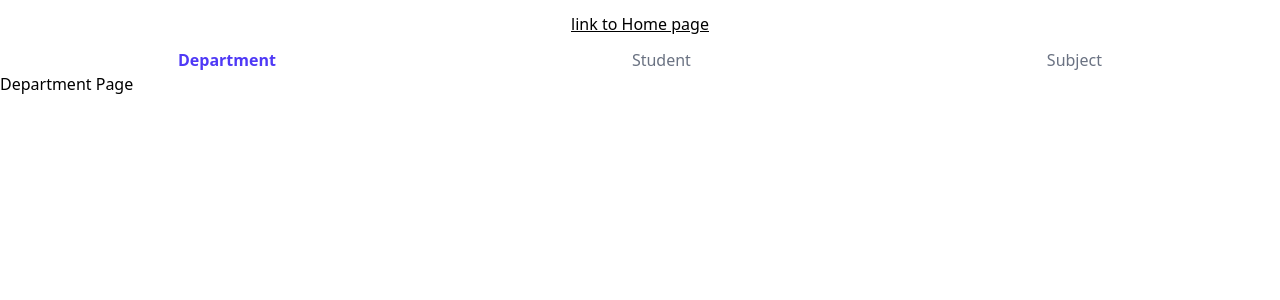
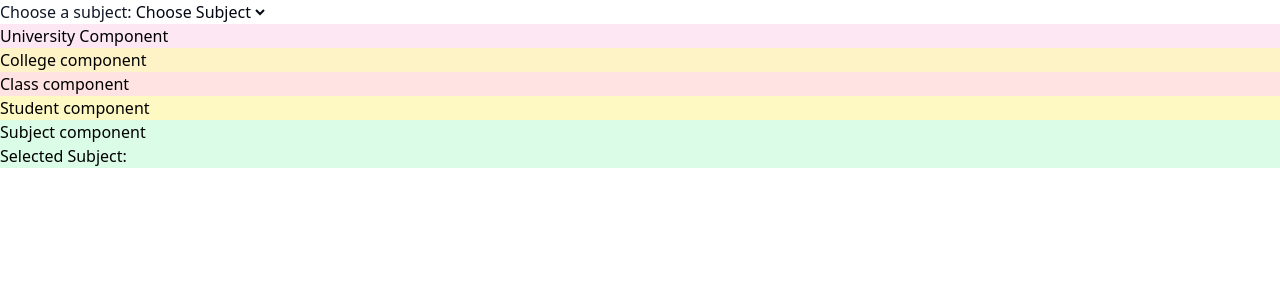
Before and after one commit to Abhishek16oS/React_Hooks_Revision, a React (Vite) app: page /college in a window 1280 px wide. Shown: the top 300 px of the page. Built offline with nearby package versions, Linux system fonts and the light colour scheme.

Commit message:
context api revision

```diff
--- a/src/App.jsx
+++ b/src/App.jsx
@@ -1,14 +1,54 @@
-import { Route, Routes,Navigate,NavLink } from "react-router";
-import Home from "./Component/React Router/Home";
-import NavBar from "./Component/React Router/NavBar";
-import User from "./Component/React Router/User";
-import College from "./Component/React Router/College";
-import Subject from "./Component/React Router/Subject";
-import Student from "./Component/React Router/Student";
-import Department from "./Component/React Router/Department";
+import { useState } from "react";
+import { SubjectChoosen } from "./Component/Context Api/Start";
+import University from "./Component/Context Api/University";
+
+export default function App() {
+  const [subject, setSubject] = useState('');
+
+  return (
+    <div>
+      <SubjectChoosen.Provider value={subject}>
+        <div>
+          <label className="text-gray-900" htmlFor="Subjects">Choose a subject:</label>
+          <select onChange={(e) => setSubject(e.target.value)} className="text-gray-950" name="" id="Subjects">
+            <option value="">Choose Subject</option>
+            <option value="English">English</option>
+            <option value="Hindi">Hindi</option>
+            <option value="IT">IT</option>
+            <option value="Maths">Maths</option>
+            <option value="Science">Science</option>
+          </select>
+        </div>
+        <University />
+      </SubjectChoosen.Provider>
+    </div>
+  );
+}
 
 
-export default function App() {
+
+
+
+
+
+
+
+
+
+
+
+
+
+
+///////////////////////////////////////////////////////
+///////////////////////////////////////////////////////
+///////////////////////////////////////////////////////
+///////////////////////////////////////////////////////
+
+
+
+
+/* export default function App() {
   return (
     <div>
       <NavLink></NavLink>
@@ -31,7 +71,7 @@ export default function App() {
       </Routes>
     </div>
   );
-}
+} */
 
 /*
 
--- /dev/null
+++ b/src/Component/Context Api/College.jsx
@@ -0,0 +1,10 @@
+import ClassRoom from "./UniversityClass";
+
+export default function College() {
+  return (
+    <div className=" bg-amber-100">
+      <h2>College component</h2>
+      <ClassRoom />
+    </div>
+  );
+}
--- /dev/null
+++ b/src/Component/Context Api/Start.jsx
@@ -0,0 +1,2 @@
+import { createContext } from "react";
+export const SubjectChoosen = createContext();
--- /dev/null
+++ b/src/Component/Context Api/Student.jsx
@@ -0,0 +1,10 @@
+import Subject from './Subject';
+
+export default function Student() {
+  return (
+    <div className="bg-yellow-100">
+      <h2>Student component</h2>
+      <Subject />
+    </div>
+  );
+}
--- /dev/null
+++ b/src/Component/Context Api/Subject.jsx
@@ -0,0 +1,12 @@
+import { useContext } from "react";
+import { SubjectChoosen } from "./Start";
+
+export default function Subject() {
+  const subject = useContext(SubjectChoosen);
+  return (
+    <div className="bg-green-100 ">
+      <h2>Subject component</h2>
+      <h1>Selected Subject: {subject}</h1>
+    </div>
+  );
+}
--- /dev/null
+++ b/src/Component/Context Api/University.jsx
@@ -0,0 +1,10 @@
+import College from "./College";
+
+export default function University() {
+  return (
+    <div className="bg-pink-100 ">
+      <h2>University Component</h2>
+      <College />
+    </div>
+  );
+}
--- /dev/null
+++ b/src/Component/Context Api/UniversityClass.jsx
@@ -0,0 +1,10 @@
+import Student from './Student';
+
+export default function ClassRoom() {
+  return (
+    <div className="bg-red-100 ">
+      <h2>Class component</h2>
+      <Student />
+    </div>
+  );
+}
```
